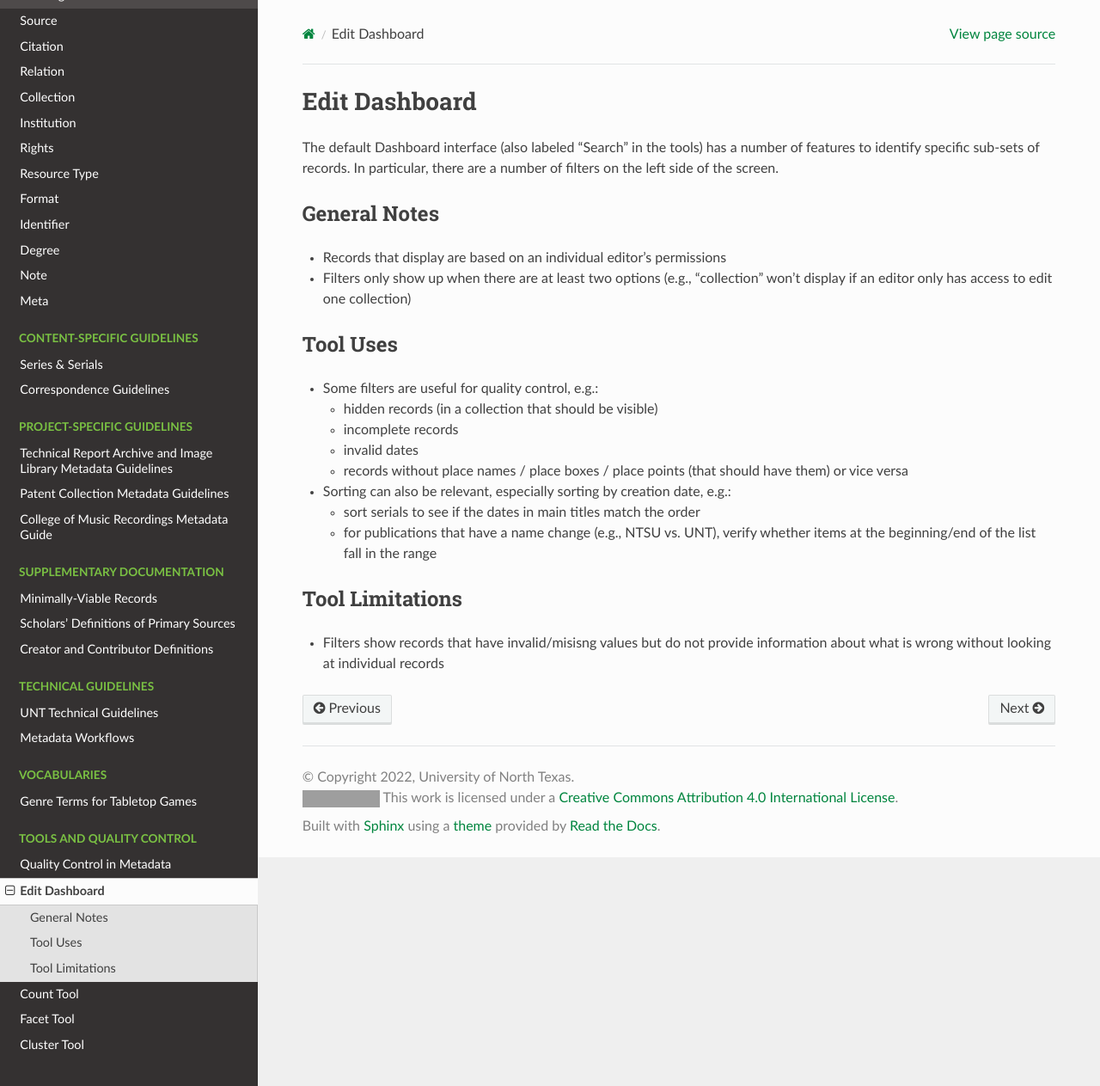
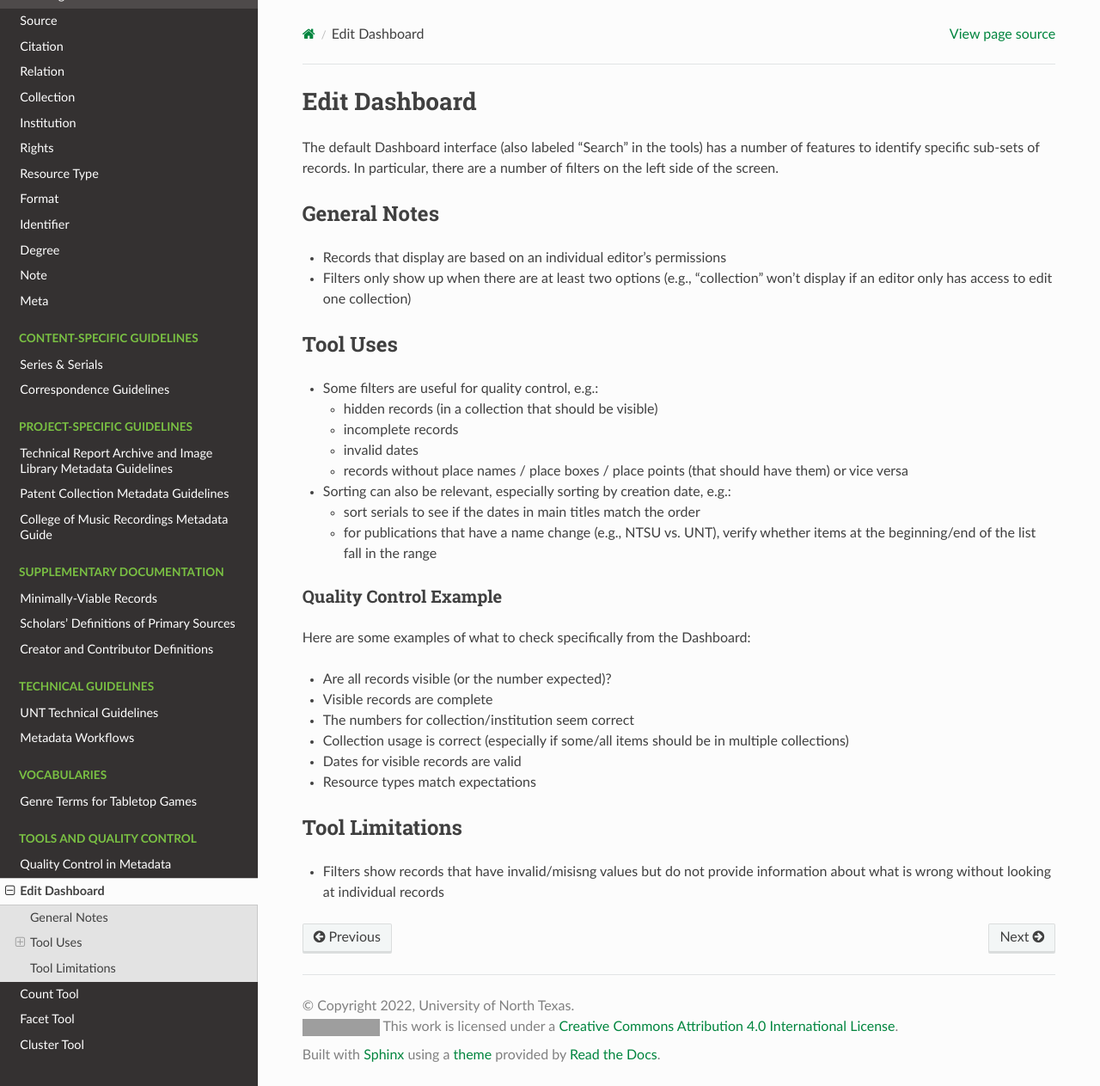
Before and after one commit to unt-libraries/untl-metadata-documentation, a Sphinx documentation site: the page built from docs/tools/dashboard.rst, in a window 1280 px wide and 1263 px high. Shown: the whole window at 86% size. Built offline with Sphinx 7.4.7 and the Read the Docs theme 3.1.0, drawn with Linux system fonts in a browser that asks for light colours; grey boxes are pictures that could not be loaded.

Commit message:
Add more info to tool pages

```diff
--- a/docs/tools/dashboard.rst
+++ b/docs/tools/dashboard.rst
@@ -28,6 +28,20 @@ Tool Uses
 	-	for publications that have a name change (e.g., NTSU vs. UNT), verify whether items at the beginning/end of the list fall in the range
 
 
+Quality Control Example
+=======================
+Here are some examples of what to check specifically from the Dashboard:
+
+-	Are all records visible (or the number expected)?
+-	Visible records are complete
+-	The numbers for collection/institution seem correct
+-	Collection usage is correct (especially if some/all items should be in multiple collections)
+-	Dates for visible records are valid
+-	Resource types match expectations
+
+
+
+
 ****************
 Tool Limitations
 ****************
```
